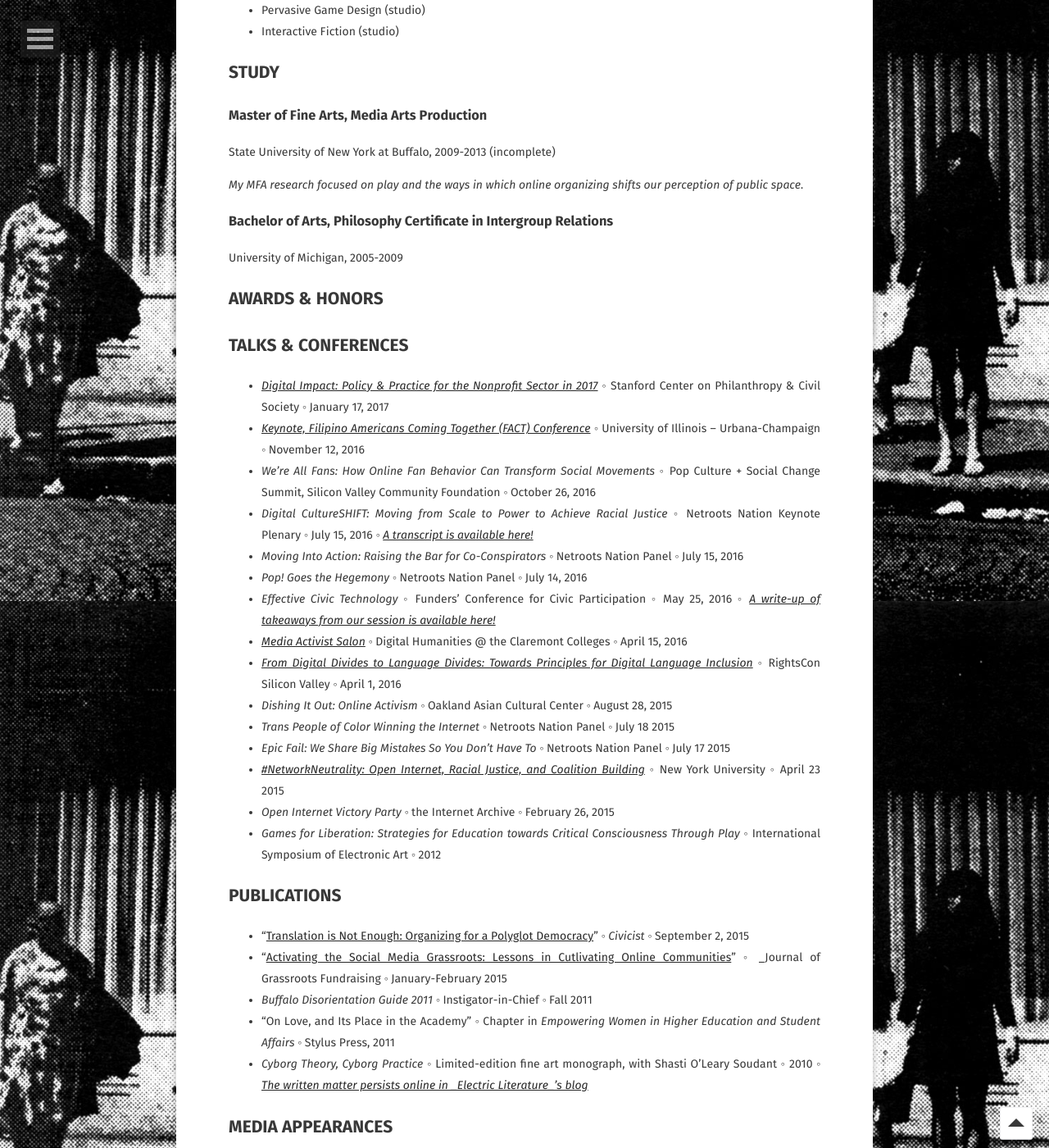
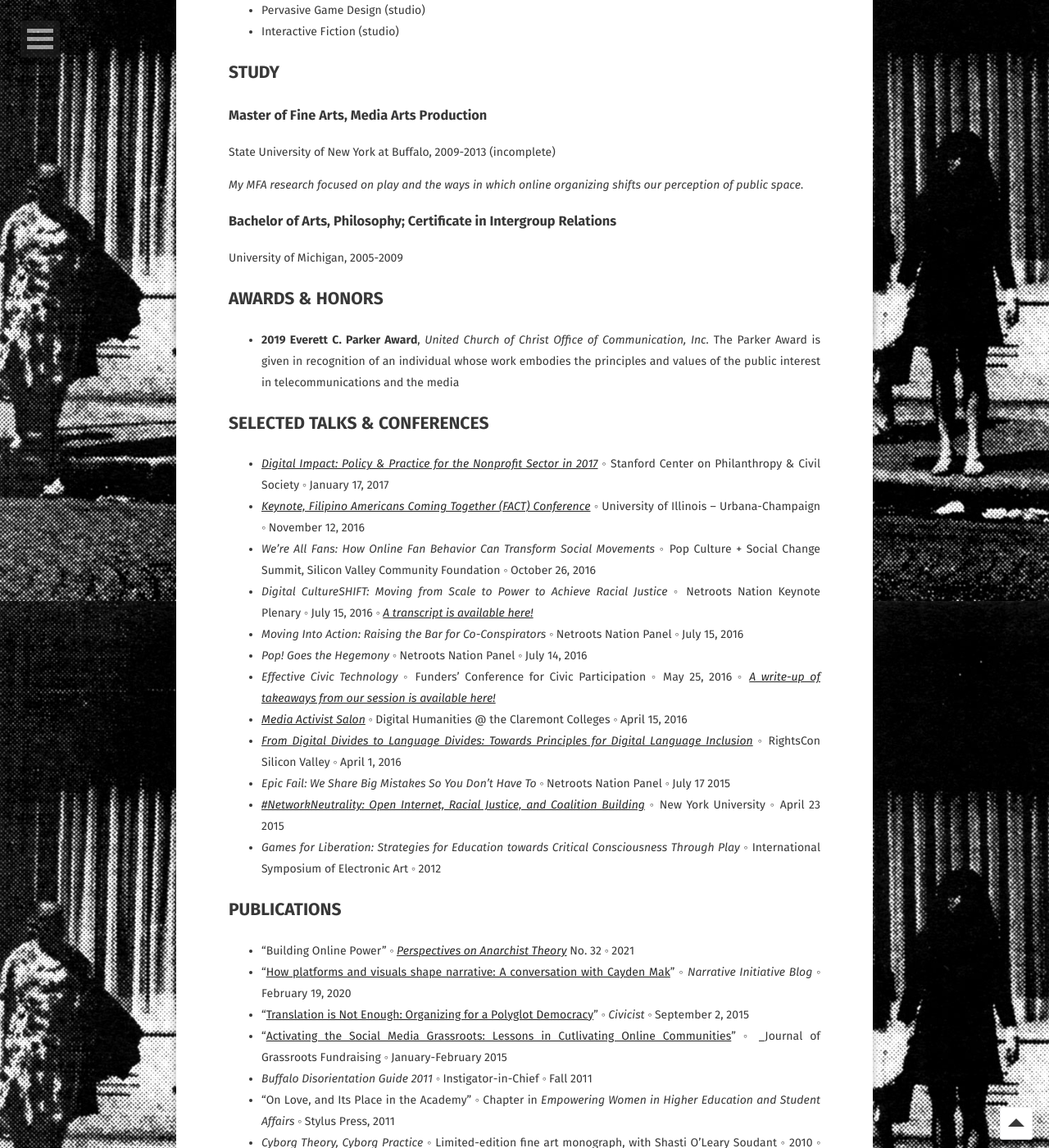
Before and after one commit to catachresis/bwo, a Jekyll site: the page built from cv.md, in a window 1280 px wide and 1400 px high, scrolled down 1067 px. Shown: the whole window at 82% size. Built offline with Jekyll 4.4.1, drawn with Linux system fonts in a browser that asks for light colours; some web fonts are replaced; comment, search, counter and statistics services are not loaded; some of the changed text lies outside the part shown.

Commit message:
Update cv.md

```diff
--- a/cv.md
+++ b/cv.md
@@ -9,19 +9,19 @@ permalink: /cv/
 
 ### Executive Director
 
-18MillionRising.org ◦ January 2017 – present
+18 Million Rising ◦ January 2017 – June 2021
 
 ### Chief Technology Officer
 
-18MillionRising.org ◦ August 2015 – January 2017
+18 Million Rising ◦ August 2015 – January 2017
 
 ### New Media Director
 
-18MillionRising.org ◦ September 2013 – August 2015
+18 Million Rising ◦ September 2013 – August 2015
 
-### Social Media Wizard
+### Social Media Organizer
 
-18MillionRising.org ◦ September 2012 – September 2013
+18 Million Rising ◦ September 2012 – September 2013
 
 ### Field Organizer
 
@@ -47,13 +47,15 @@ State University of New York at Buffalo, 2009-2013 (incomplete)
 
 _My MFA research focused on play and the ways in which online organizing shifts our perception of public space._
 
-### Bachelor of Arts, Philosophy Certificate in Intergroup Relations
+### Bachelor of Arts, Philosophy; Certificate in Intergroup Relations
 
 University of Michigan, 2005-2009
 
 ## AWARDS & HONORS
 
-## TALKS & CONFERENCES
+- **2019 Everett C. Parker Award**, *United Church of Christ Office of Communication, Inc.* The Parker Award is given in recognition of an individual whose work embodies the principles and values of the public interest in telecommunications and the media
+
+## SELECTED TALKS & CONFERENCES
 
 - *[Digital Impact: Policy & Practice for the Nonprofit Sector in 2017](http://pacscenter.stanford.edu/events/safe-digital-practices-for-the-nonprofit-sector/)* ◦ Stanford Center on Philanthropy & Civil Society ◦ January 17, 2017
 - *[Keynote, Filipino Americans Coming Together (FACT) Conference](http://psauiuc.org/fact/)* ◦ University of Illinois – Urbana-Champaign ◦ November 12, 2016
@@ -64,15 +66,14 @@ University of Michigan, 2005-2009
 - *Effective Civic Technology* ◦ Funders' Conference for Civic Participation ◦ May 25, 2016 ◦ _[A write-up of takeaways from our session is available here!](https://medium.com/new-media-venture/philanthropists-join-the-civic-tech-movement-207cbf84a486)_
 - *[Media Activist Salon](http://dh.libraries.claremont.edu/media-activists-converge-on-the-claremont-colleges/)* ◦ Digital Humanities @ the Claremont Colleges ◦ April 15, 2016
 - *[From Digital Divides to Language Divides: Towards Principles for Digital Language Inclusion](https://rightscon.sched.com/event/6Mhf/from-digital-divides-to-language-divides-towards-principles-for-digital-language-inclusion)* ◦ RightsCon Silicon Valley ◦ April 1, 2016
-- *Dishing It Out: Online Activism* ◦ Oakland Asian Cultural Center ◦ August 28, 2015
-- *Trans People of Color Winning the Internet* ◦ Netroots Nation Panel ◦ July 18 2015
 - *Epic Fail: We Share Big Mistakes So You Don't Have To* ◦ Netroots Nation Panel ◦ July 17 2015
 - *[#NetworkNeutrality: Open Internet, Racial Justice, and Coalition Building](https://steinhardt.nyu.edu/site/studentmatters/2015/04/networkneutrality-open-internet-racial-justice-and-coalition-building/)* ◦ New York University ◦ April 23 2015
-- *Open Internet Victory Party* ◦ the Internet Archive ◦ February 26, 2015
 - *Games for Liberation: Strategies for Education towards Critical Consciousness Through Play* ◦ International Symposium of Electronic Art ◦ 2012
 
 ## PUBLICATIONS
 
+- "Building Online Power" ◦ _[Perspectives on Anarchist Theory](https://anarchiststudies.org/perspectives/)_ No. 32 ◦ 2021
+- "[How platforms and visuals shape narrative: A conversation with Cayden Mak](https://narrativeinitiative.org/blog/platforms-visual-narrative-cayden-mak/)" ◦ _Narrative Initiative Blog_ ◦ February 19, 2020
 - “[Translation is Not Enough: Organizing for a Polyglot Democracy](https://civichall.org/civicist/translation-is-not-enough-organizing-for-a-polyglot-democracy/)” ◦ _Civicist_ ◦ September 2, 2015
 - "[Activating the Social Media Grassroots: Lessons in Cutlivating Online Communities](http://www.grassrootsfundraising.org/2015/02/activating-the-social-media-grassroots-lessons-in-cultivating-online-communities/)" ◦ _Journal of Grassroots Fundraising ◦ January-February 2015
 - _Buffalo Disorientation Guide 2011_ ◦ Instigator-in-Chief ◦ Fall 2011
@@ -81,14 +82,17 @@ University of Michigan, 2005-2009
 
 ## MEDIA APPEARANCES
 
+- *[Good Tips for Hard Times: Dealing with Anti-Asian Racism](https://www.youtube.com/watch?v=ZQAFe7x-oTo)* (Video)  ◦ Games & Online Harassment Hotline ◦ May 8, 2020
 - *[Twitter Activism as a Decolonial Project](http://reappropriate.co/2014/10/reappropriate-the-podcast-ep-8-twitter-activism-as-a-decolonial-project/)* ◦ The Reappropriate Podcast ◦ October 8, 2014
 - *[Is Digital Activism "Real" Activism?](http://reappropriate.co/2014/09/reappropriate-the-podcast-ep-6-is-digital-activism-real-activism/)* ◦ The Reappropriate Podcast ◦ September 9, 2014
 
 ## SERVICE
 
+- International Storytelling Center Board Secretary ◦ 2022, 2023
+- Kairos Fellowship Board Chair ◦ 2017, 2018, 2019, 2020, 2021, 2022, 2023
 - Allied Media Conference Advisory Board ◦ 2017
 - Kairos Fellowship Trainer ◦ 2016, 2017
-- Save E. 12th St. Coalition ◦ Neighborhood organizing and participatory design ◦ _[See our affordable housing proposal here.](http://proposal.e12thoakland.org)_ ◦ 2016, 2017
+- Save E. 12th St. Coalition ◦ Neighborhood organizing and participatory design ◦ _[See our affordable housing proposal here.](http://proposal.e12thoak.land)_ ◦ 2016, 2017
 - Allied Media Conference Content Coordinator ◦ 2013, 2014, 2015
 - Bay Area Solidarity Summer Trainer ◦ 2015, 2016
 - ChangeLab Core RaceLab ◦ 2015, 2016
```
